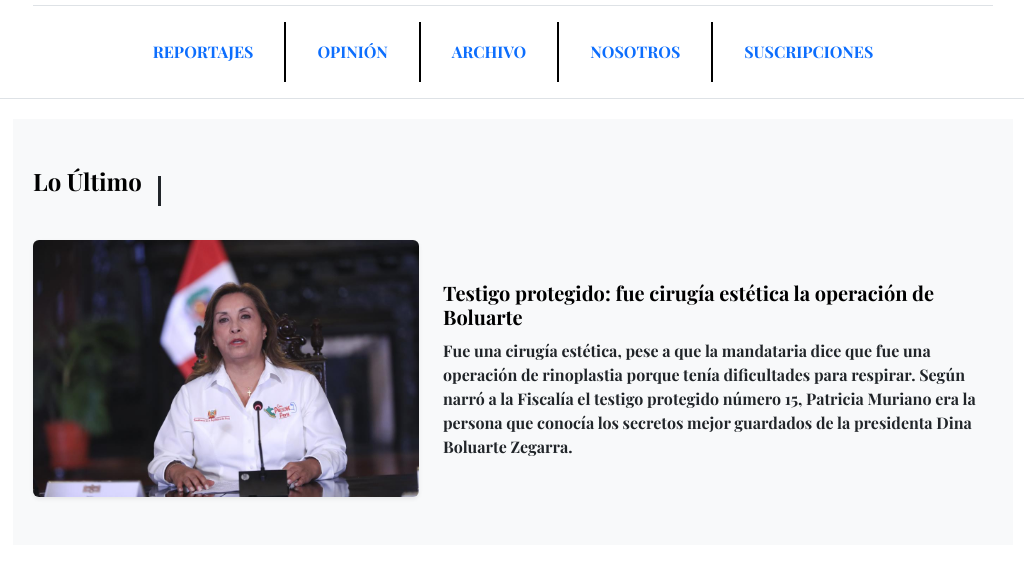
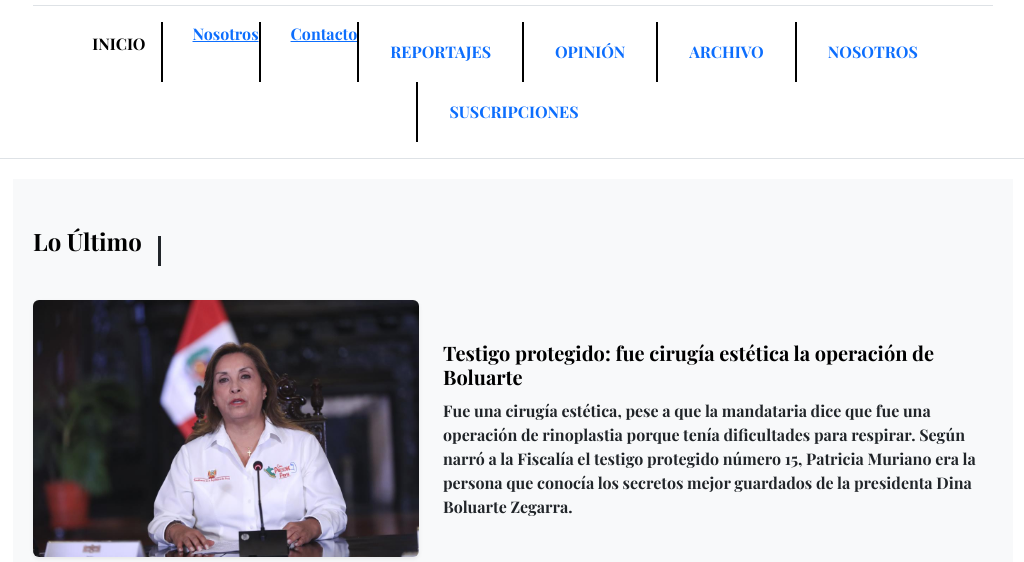
Before and after one commit to Fabrizio-yseer/PreEntrega-Yseer, a plain HTML site: page index.html in a window 1280 px wide. Shown: the part 237-799 px from the top of the page, without its empty margins (127-1151 px from the left). Drawn offline with nearby package versions, Linux system fonts and the light colour scheme.

Commit message:
index.html

```diff
--- a/index.html
+++ b/index.html
@@ -48,6 +48,9 @@
             <!-- Menú de navegación -->
             <nav class="mt-3">
                 <ul class="nav justify-content-center flex-wrap">
+                    <li class="nav-item"><a href="index.html">Inicio</a></li>
+                    <li class="nav-item"></li><a href="page/sobre-nosotros.html">Nosotros</a></li>
+                    <li class="nav-item"></li><a href="page/contacto (TR).html">Contacto</a></li>
                     <li class="nav-item"><a class="nav-link active" href="#">Reportajes</a></li>
                     <li class="nav-item"><a class="nav-link" href="#">Opinión</a></li>
                     <li class="nav-item"><a class="nav-link" href="#">Archivo</a></li>
```
